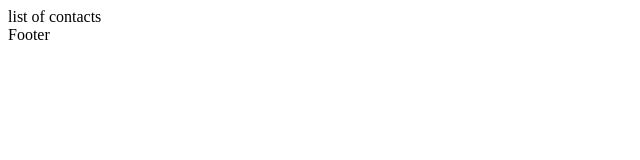
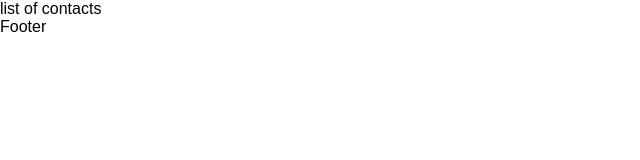
Before and after one commit to Prakhar-commits/Contacts-app, a React (Vite) app in the folder Contacts-app/: page / in a window 1280 px wide. Shown: the top 160 px of the page, without its empty margins (0-640 px from the left). Built offline with nearby package versions, Linux system fonts and the light colour scheme.

Commit message:
Styling : base style

```diff
--- a/Contacts-app/src/index.css
+++ b/Contacts-app/src/index.css
@@ -0,0 +1,12 @@
+*,*::after,*::before{
+    box-sizing: border-box;
+}
+
+body{
+    margin: 0;
+    font-family: Arial, Helvetica, sans-serif;
+}
+
+#root{
+    height: 100vh;
+}
```
